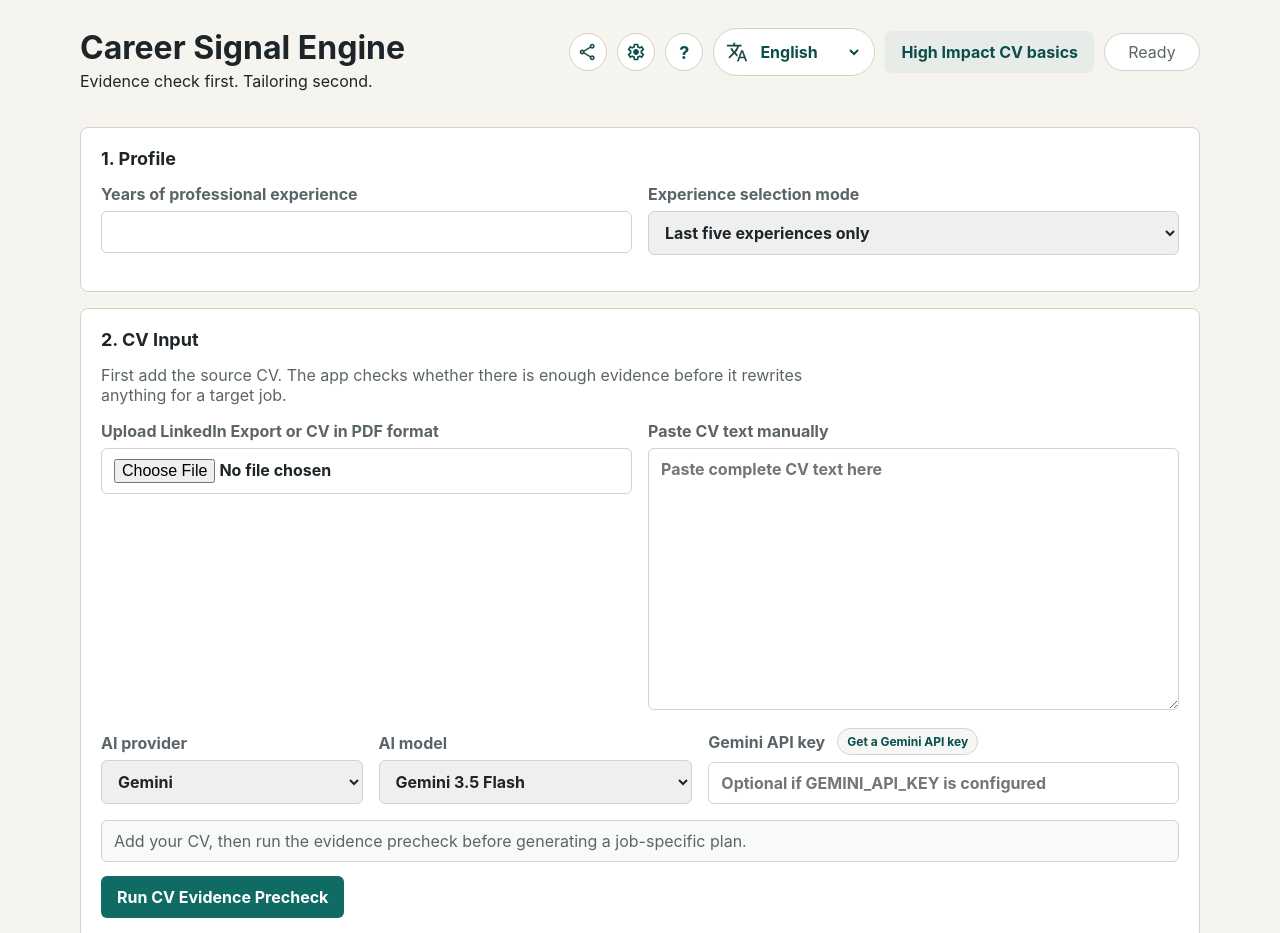
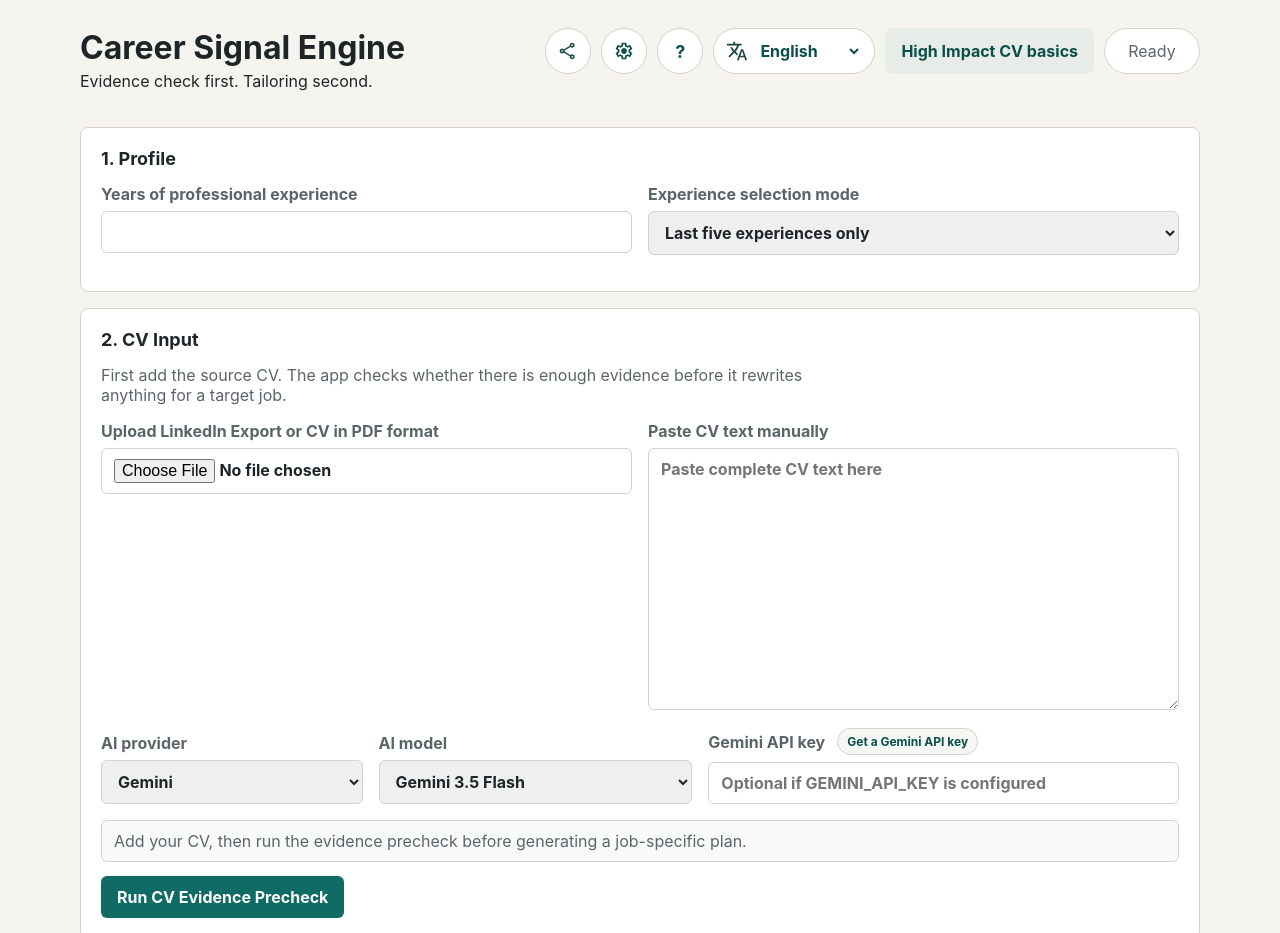
Before and after one commit to FANMixco/career-signal, an Electron app: page frontend/index.html in a window 1280 px wide. Shown: the top 933 px of the page. Drawn offline with Linux system fonts and the light colour scheme.

Commit message:
Fixed sizes

```diff
--- a/frontend/styles.css
+++ b/frontend/styles.css
@@ -44,6 +44,7 @@ body.modal-open {
   display: flex;
   align-items: center;
   gap: 10px;
+  --topbar-control-height: 46px;
 }
 
 .sr-only {
@@ -59,7 +60,7 @@ body.modal-open {
 
 .language-picker {
   width: auto;
-  height: 48px;
+  height: var(--topbar-control-height);
   display: inline-flex;
   grid-template-columns: none;
   align-items: center;
@@ -106,10 +107,32 @@ h2 {
   min-width: 96px;
   border: 1px solid var(--line);
   border-radius: 999px;
-  padding: 8px 12px;
+  padding: 0 16px;
   background: var(--panel);
   color: var(--muted);
   text-align: center;
+}
+
+.topbar-actions .icon-button,
+.topbar-actions .secondary,
+.topbar-actions .status {
+  min-height: var(--topbar-control-height);
+}
+
+.topbar-actions .icon-button {
+  width: var(--topbar-control-height);
+  height: var(--topbar-control-height);
+}
+
+.topbar-actions .secondary {
+  border-radius: 8px;
+  padding-block: 0;
+}
+
+.topbar-actions .status {
+  display: inline-flex;
+  align-items: center;
+  justify-content: center;
 }
 
 .panel {
```
Also changed, not shown: README.md.
